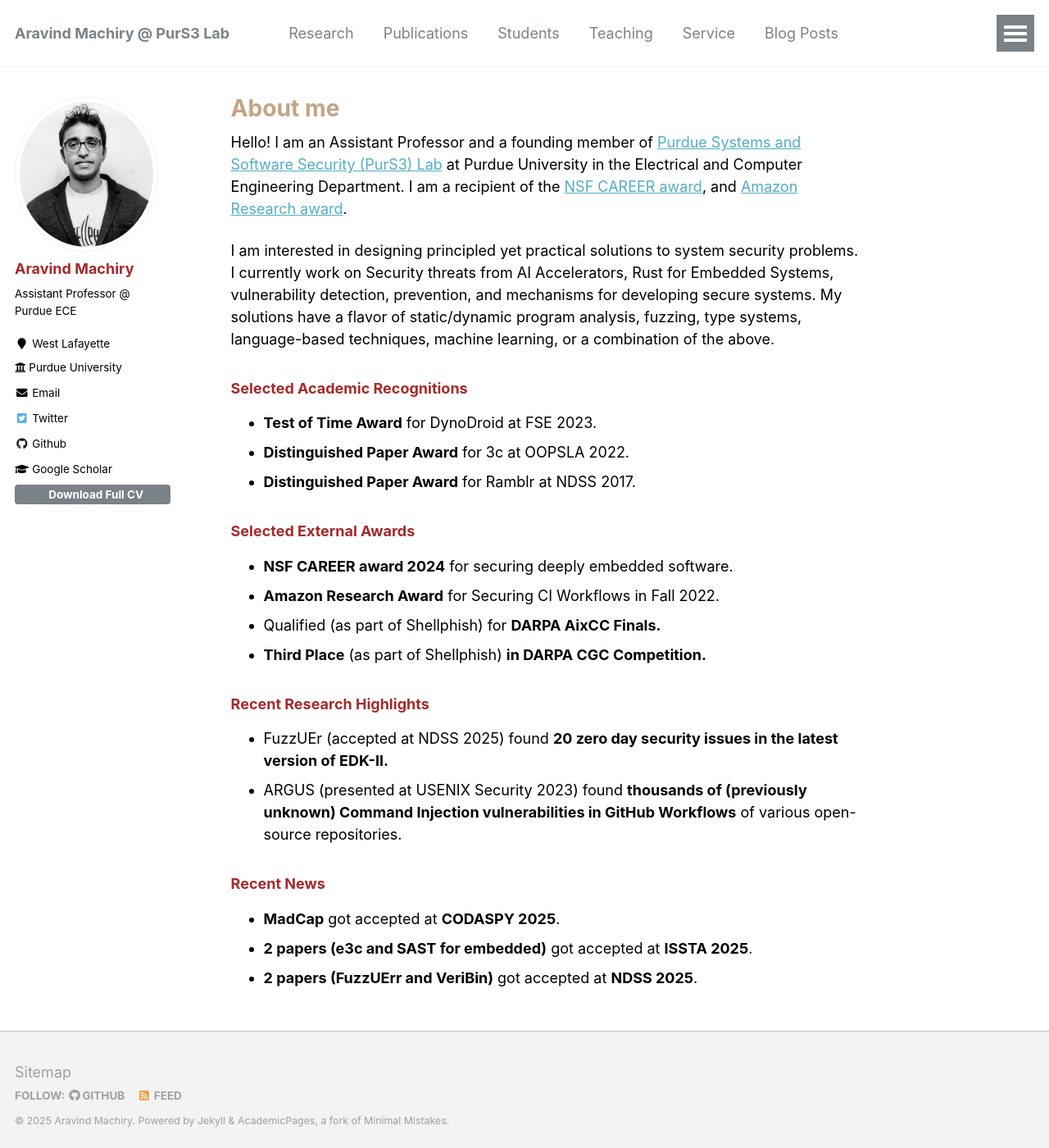
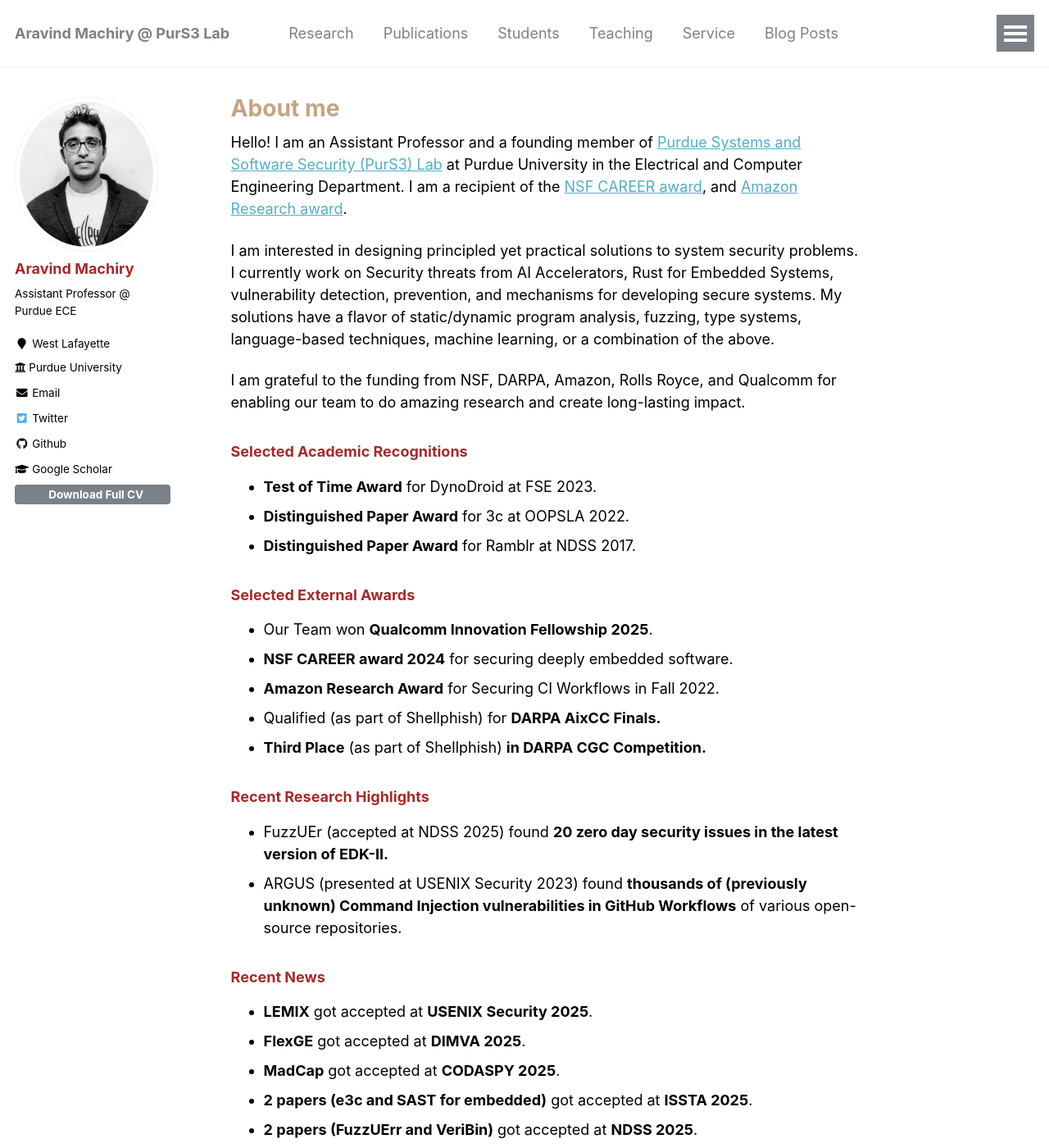
Before and after one commit to Machiry/machiry.github.io, a Jekyll site: the page built from _pages/about.md, in a window 1280 px wide and 1400 px high. Shown: the whole window at 82% size. Built offline with Jekyll 4.4.1, drawn with Linux system fonts in a browser that asks for light colours.

Commit message:
Adding all

```diff
--- a/_pages/about.md
+++ b/_pages/about.md
@@ -15,12 +15,15 @@
 I currently work on Security threats from AI Accelerators, Rust for Embedded Systems, vulnerability detection, prevention, and mechanisms for developing secure systems.
 My solutions have a flavor of static/dynamic program analysis, fuzzing, type systems, language-based techniques, machine learning, or a combination of the above.
 
+I am grateful to the funding from NSF, DARPA, Amazon, Rolls Royce, and Qualcomm for enabling our team to do amazing research and create long-lasting impact.
+
 ### Selected Academic Recognitions
 * __Test of Time Award__ for DynoDroid at FSE 2023.
 * __Distinguished Paper Award__ for 3c at OOPSLA 2022.
 * __Distinguished Paper Award__ for Ramblr at NDSS 2017.
 
 ### Selected External Awards
+* Our Team won __Qualcomm Innovation Fellowship 2025__.
 * __NSF CAREER award 2024__ for securing deeply embedded software.
 * __Amazon Research Award__ for Securing CI Workflows in Fall 2022.
 * Qualified (as part of Shellphish) for __DARPA AixCC Finals.__
@@ -31,6 +34,8 @@
 * ARGUS (presented at USENIX Security 2023) found __thousands of (previously unknown) Command Injection vulnerabilities in GitHub Workflows__ of various open-source repositories.
 
 ### Recent News
+* __LEMIX__ got accepted at __USENIX Security 2025__.
+* __FlexGE__ got accepted at __DIMVA 2025__.
 * __MadCap__ got accepted at __CODASPY 2025__.
 * __2 papers (e3c and SAST for embedded)__ got accepted at __ISSTA 2025__.
 * __2 papers (FuzzUErr and VeriBin)__ got accepted at __NDSS 2025__.
```
